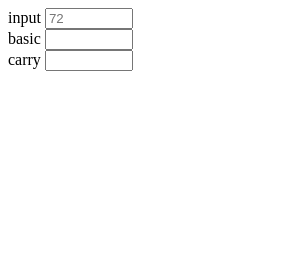
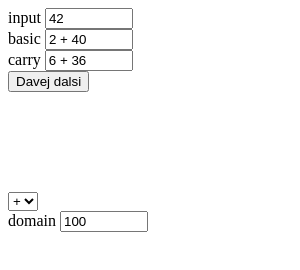
Before and after one commit to vetvicka/numbers, an Electron app: page index.html in a window 300 px wide. Drawn offline with Linux system fonts and the light colour scheme.

Commit message:
subtraction, basic settings

```diff
--- a/index.html
+++ b/index.html
@@ -10,7 +10,7 @@
     <div id="root"></div>
     <div class="line">
         <span class="label">input</span>
-        <input id="input" type="number" placeholder="72" min="0">
+        <input id="input" type="number" value="42" placeholder="42" min="0">
     </div>
     <div class="line">
         <span class="label">basic</span>
@@ -20,7 +20,18 @@
         <span class="label">carry</span>
         <input id="carry" readonly></input>
     </div>
+    <button id="refresh">Davej dalsi</button>
     <div id="copyNotification"></div>
+    <div id="settings">
+        <select name="operator" id="operator">
+            <option value="plus" selected>+</option>
+            <option value="minus">-</option>
+        </select>
+        <div class="line">
+            <span class="label">domain</span>
+            <input id="domain" type="number" value="100" min="0">
+        </div>
+    </div>
     <script type="module" src="./index.js"></script>
 </body>
 </html>
--- a/index.js
+++ b/index.js
@@ -1,25 +1,39 @@
-import { additions, isCarry } from './utils.js';
+import { additions, subtractions, isCarry } from './utils.js';
 
 const input = document.querySelector('#input');
 const noCarry = document.querySelector('#no-carry');
 const carry = document.querySelector('#carry');
 const copyNotification = document.querySelector('#copyNotification');
+const operator = document.querySelector('#operator');
+const refresh = document.querySelector('#refresh');
+const domain = document.querySelector('#domain');
 
-input.addEventListener('input', (e) => {
-    const value = parseInt(e.target.value);
-    const pairs = additions(value);
-    const noCarryPairs = pairs.filter(([a, b]) => !isCarry(a, b));
-    const randomNoCarryPair = noCarryPairs[Math.floor( Math.random() * noCarryPairs.length )];
-    const [a, b] = randomNoCarryPair;
-    noCarry.value = `${a} + ${b}`;
-    const carryPairs = pairs.filter(([a, b]) => isCarry(a, b));
+function recalculate() {
+    const sign = operator.value === 'plus' ? '+' : '-';
+    const method = operator.value === 'plus' ? additions : subtractions;
+    const value = parseInt(input.value);
+    const domainValue = parseInt(domain.value);
+    const pairs = method(value, domainValue);
+    const noCarryPairs = pairs.filter(([a, b]) => !isCarry(a, b, operator.value));
+    if (noCarryPairs.length) {
+        const randomNoCarryPair = noCarryPairs[Math.floor( Math.random() * noCarryPairs.length )];
+        const [a, b] = randomNoCarryPair;
+        noCarry.value = `${a} ${sign} ${b}`;
+    } else {
+        noCarry.value = "not possible";
+    }
+    const carryPairs = pairs.filter(([a, b]) => isCarry(a, b, operator.value));
     if (carryPairs.length === 0) {
         carry.value = "not possible";
         return;
     }
     const randomCarryPair = carryPairs[Math.floor( Math.random() * carryPairs.length )];
     const [c, d] = randomCarryPair;
-    carry.value = `${c} + ${d}`;
+    carry.value = `${c} ${sign} ${d}`;
+}
+
+input.addEventListener('input', (e) => {
+    recalculate();
 });
 
 function copy(text) {
@@ -42,4 +56,16 @@ noCarry.addEventListener('click', () => {
     copy(noCarry.value);
 });
 
-console.log(additions(10))
+refresh.addEventListener('click', () => {
+    recalculate();
+});
+
+operator.addEventListener('change', (e) => {
+    recalculate();
+});
+
+domain.addEventListener('change', (e) => {
+    recalculate();
+});
+
+recalculate();
--- a/main.js
+++ b/main.js
@@ -1,4 +1,8 @@
 if(require('electron-squirrel-startup')) return;
+
+try {
+  require('electron-reloader')(module);
+} catch (_) {}
 
 const { app, BrowserWindow } = require('electron')
 
--- a/package.json
+++ b/package.json
@@ -25,7 +25,8 @@
     "@electron-forge/maker-rpm": "^6.0.0-beta.54",
     "@electron-forge/maker-squirrel": "^6.0.0-beta.54",
     "@electron-forge/maker-zip": "^6.0.0-beta.54",
-    "electron": "^10.1.5"
+    "electron": "^10.1.5",
+    "electron-reloader": "^1.0.1"
   },
   "dependencies": {
     "electron-squirrel-startup": "^1.0.0"
--- a/style.css
+++ b/style.css
@@ -24,3 +24,14 @@
 input {
     width: 80px;
 }
+
+#settings {
+    margin-top: 100px;
+}
+
+@media (prefers-color-scheme: dark) {
+    body {
+        background: black;
+        color: white;
+    }
+}
--- a/utils.js
+++ b/utils.js
@@ -3,6 +3,14 @@ export function additions(input) {
   // const end = Math.ceil(input / 2);
   for(let i = 0; i <= input; i++) {
     pairs.push([i, input - i]);
+  }
+  return pairs;
+}
+
+export function subtractions(input, domain = 100) {
+  const pairs = [];
+  for(let i = input; i <= domain; i++) {
+    pairs.push([i, i - input]);
   }
   return pairs;
 }
@@ -17,13 +25,16 @@ function digits(number) {
   return arr;
 }
 
-export function isCarry(a, b) {
+export function isCarry(a, b, op) {
   const aDigits = digits(a);
   const bDigits = digits(b);
   const end = Math.min(aDigits.length, bDigits.length);
 
   for (let i = 0; i < end; i++) {
-    if(aDigits[i] + bDigits[i] > 9) {
+    if(op === 'minus' && aDigits[i] - bDigits[i] < 0) {
+      return true;
+    }
+    if(op === 'plus' && aDigits[i] + bDigits[i] > 9) {
       return true;
     }
   }
```
Also changed, not shown: 1 other file.
